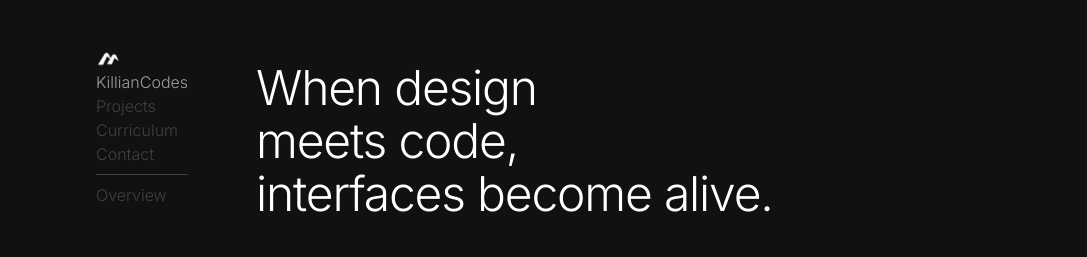
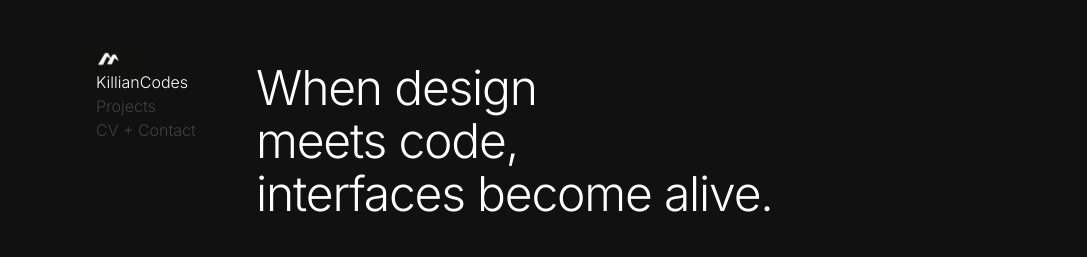
Before and after one commit to 69killian/Portfolio2k26, a Next.js app: page / in a window 1280 px wide. Shown: the part 158-415 px from the top of the page, without its empty margins (0-1087 px from the left). Built offline with nearby package versions, Linux system fonts and the light colour scheme.

Commit message:
navbar animations

```diff
--- a/src/app/page.tsx
+++ b/src/app/page.tsx
@@ -11,7 +11,7 @@ export default function Home() {
 
         {/* Contenu principal centré */}
         <div className="min-h-screen flex flex-col items-center justify-center px-12 md:px-24 pt-55">
-          <div className="max-w-3xl w-full">
+          <section id="home" className="max-w-3xl w-full">
             <h1 className="text-5xl md:text-5xl font-light tracking-tight leading-[1.1] mb-12">
               When design
               <br />
@@ -91,10 +91,10 @@ export default function Home() {
             <Separator className="mb-8 mt-0" />
 
             {/* Section numérotée */}
-            <div className="mt-0">
+            <section id="projects">
               <h2 className="text-3xl font-light mb-4">Projects</h2>
               <p className="text-md text-white/60 font-light leading-relaxed max-w-2xl mb-8">
-                A glimpse into the projects I’ve brought to life.
+                A glimpse into the projects I&apos;ve brought to life.
               </p>
               <div className="space-y-12">
                 <div>
@@ -218,11 +218,11 @@ export default function Home() {
                   </div>
                 </div>
               </div>
-            </div>
+            </section>
 
             <Separator className="mb-8 mt-12" />
 
-            <div className="flex items-center justify-between">
+            <section id="cv" className="flex items-center justify-between">
               <div>
                 <h2 className="text-3xl font-light mb-4">Curriculum Vitae</h2>
                 <p className="text-md text-white/60 font-light leading-relaxed max-w-2xl">
@@ -236,11 +236,11 @@ export default function Home() {
                 </span>
                 <span className="inline-block no-underline">↗</span>
               </a>
-            </div>
+            </section>
 
             <Separator className="mb-8 mt-12" />
 
-            <div className="mb-10">
+            <section id="contact" className="mb-10">
               <h2 className="text-3xl font-light mb-4">Let&apos;s Connect</h2>
               <p className="text-md text-white/60 font-light leading-relaxed max-w-2xl mb-6">
                 Have a project in mind or just want to chat? Feel free to reach
@@ -303,8 +303,8 @@ export default function Home() {
                   <span className="inline-block no-underline">↗</span>
                 </a>
               </div>
-            </div>
-          </div>
+            </section>
+          </section>
         </div>
       </div>
       {/* Footer */}
--- a/src/components/Navbar.tsx
+++ b/src/components/Navbar.tsx
@@ -1,15 +1,51 @@
 "use client";
 import Image from "next/image";
-import { useState } from "react";
-import Separator from "./Separator";
+import { useEffect, useState } from "react";
 
 export default function Navbar() {
   const [isMenuOpen, setIsMenuOpen] = useState(false);
+  const [activeSection, setActiveSection] = useState("");
+  const [isAtTop, setIsAtTop] = useState(true);
+
+  // Détection du scroll pour savoir si on est tout en haut
+  useEffect(() => {
+    const handleScroll = () => {
+      setIsAtTop(window.scrollY === 0);
+    };
+
+    window.addEventListener("scroll", handleScroll);
+    return () => window.removeEventListener("scroll", handleScroll);
+  }, []);
+
+  useEffect(() => {
+    const observer = new IntersectionObserver(
+      (entries) => {
+        entries.forEach((entry) => {
+          if (entry.isIntersecting) {
+            setActiveSection(entry.target.id);
+          }
+        });
+      },
+      {
+        rootMargin: "-50% 0px -50% 0px", // Considère la section active quand elle est à mi-chemin de l'écran
+      }
+    );
+
+    // Observer toutes les sections
+    const sections = document.querySelectorAll("section[id]");
+    sections.forEach((section) => observer.observe(section));
+
+    return () => observer.disconnect();
+  }, []);
 
   return (
     <>
       {/* Mobile header with logo and hamburger */}
       <div className="fixed top-0 left-0 right-0 flex justify-between items-center px-6 py-1 md:hidden bg-[#111111]/80 backdrop-blur-lg z-50">
+        <a
+          href="#"
+          onClick={() => window.scrollTo({ top: 0, behavior: "smooth" })}
+        >
           <Image
             src="/icons/kmlogo.svg"
             alt="KillianCodes"
@@ -17,6 +53,7 @@ export default function Navbar() {
             height={50}
             className=""
           />
+        </a>
         <button
           onClick={() => setIsMenuOpen(!isMenuOpen)}
           className="text-white p-2"
@@ -56,23 +93,39 @@ export default function Navbar() {
         }`}
       >
         <div className="pt-24 px-6">
-          <div className="text-md text-white/60 font-light mb-6">
+          <div
+            className={`text-md font-light mb-6 ${
+              isAtTop || activeSection === "home"
+                ? "text-white"
+                : "text-white/20"
+            }`}
+          >
             KillianCodes
           </div>
           <div className="space-y-4">
-            <div className="text-md font-light text-white/20 hover:text-white/60 transition-all duration-300">
+            <a
+              href="#projects"
+              className={`block text-md font-light ${
+                !isAtTop && activeSection === "projects"
+                  ? "text-white"
+                  : "text-white/20"
+              } hover:text-white/60 transition-all duration-300`}
+              onClick={() => setIsMenuOpen(false)}
+            >
               Projects
-            </div>
-            <div className="text-md font-light text-white/20 hover:text-white/60 transition-all duration-300">
-              Curriculum
-            </div>
-            <div className="text-md font-light text-white/20 hover:text-white/60 transition-all duration-300">
-              Contact
-            </div>
-            <Separator className="my-4" />
-            <div className="text-md font-light text-white/20 hover:text-white/60 transition-all duration-300">
-              Overview
-            </div>
+            </a>
+            <a
+              href="#cv"
+              className={`block text-md font-light ${
+                !isAtTop &&
+                (activeSection === "cv" || activeSection === "contact")
+                  ? "text-white"
+                  : "text-white/20"
+              } hover:text-white/60 transition-all duration-300`}
+              onClick={() => setIsMenuOpen(false)}
+            >
+              CV + Contact
+            </a>
           </div>
         </div>
       </div>
@@ -80,6 +133,10 @@ export default function Navbar() {
       {/* Desktop navigation */}
       <div className="fixed top-12 left-12 md:top-52 md:left-24 hidden md:block">
         <div className="max-w-[180px]">
+          <a
+            href="#"
+            onClick={() => window.scrollTo({ top: 0, behavior: "smooth" })}
+          >
             <Image
               src="/icons/kmlogotest.png"
               alt="KillianCodes"
@@ -87,20 +144,38 @@ export default function Navbar() {
               height={50}
               className="object-cover w-15 h-5 ml-[-18px]"
             />
-          <div className="text-md text-white/60 font-light">KillianCodes</div>
-          <div className="text-md font-light text-white/20 hover:text-white/60 transition-all duration-300">
+          </a>
+          <a
+            href="#home"
+            className={`block text-md font-light ${
+              isAtTop || activeSection === "home"
+                ? "text-white"
+                : "text-white/20"
+            } hover:text-white/60 transition-all duration-300`}
+          >
+            KillianCodes
+          </a>
+          <a
+            href="#projects"
+            className={`block text-md font-light ${
+              !isAtTop && activeSection === "projects"
+                ? "text-white"
+                : "text-white/20"
+            } hover:text-white/60 transition-all duration-300`}
+          >
             Projects
-          </div>
-          <div className="text-md font-light text-white/20 hover:text-white/60 transition-all duration-300">
-            Curriculum
-          </div>
-          <div className="text-md font-light text-white/20 hover:text-white/60 transition-all duration-300">
-            Contact
-          </div>
-          <Separator className="mt-2 mb-2" />
-          <div className="text-md font-light text-white/20 hover:text-white/60 transition-all duration-300 mt-0">
-            Overview
-          </div>
+          </a>
+          <a
+            href="#cv"
+            className={`block text-md font-light ${
+              !isAtTop &&
+              (activeSection === "cv" || activeSection === "contact")
+                ? "text-white"
+                : "text-white/20"
+            } hover:text-white/60 transition-all duration-300`}
+          >
+            CV + Contact
+          </a>
         </div>
       </div>
     </>
```
Lines whose indentation alone changed are shown as unchanged.
